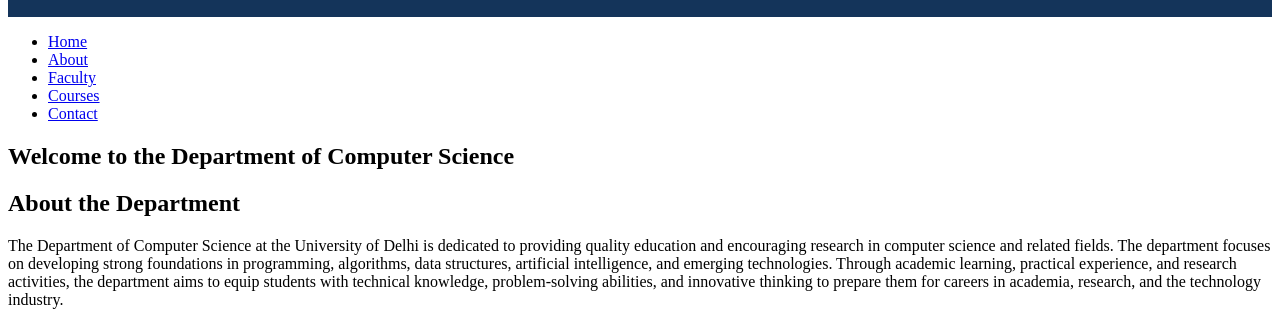
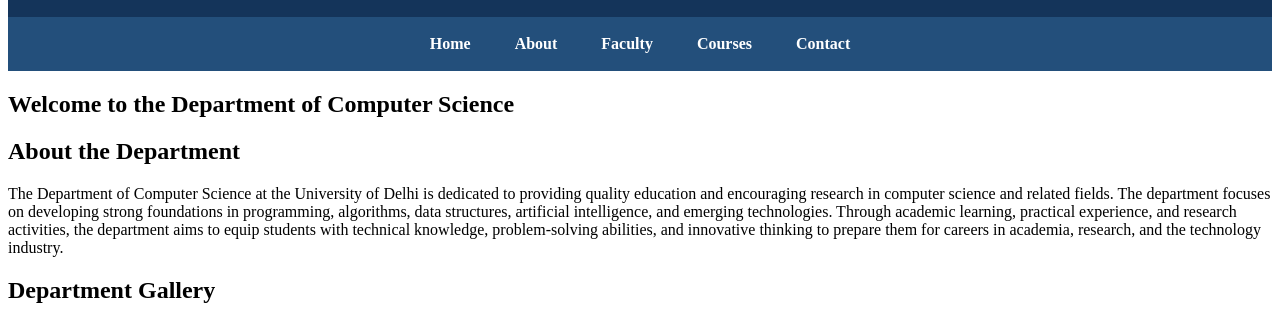
Before and after one commit to Aishwarya9702/du-computer-science-department-website, a plain HTML site: page index.html in a window 1280 px wide. Shown: the part 116-427 px from the top of the page. Drawn offline with Linux system fonts and the light colour scheme.

Commit message:
Style horizontal navigation bar with hover effects

```diff
--- a/index.html
+++ b/index.html
@@ -33,7 +33,7 @@
     </header>
 
 
-    <nav aria-label="Main navigation">
+    <nav class="navbar" aria-label="Main navigation">
         <ul>
             <li><a href="#home">Home</a></li>
             <li><a href="#about">About</a></li>
--- a/style.css
+++ b/style.css
@@ -90,3 +90,50 @@
         font-size: 12px;
     }
 }
+
+
+/* Navigation Bar */
+
+.navbar {
+    background-color: #234F7B;
+    width: 100%;
+}
+
+.navbar ul {
+    display: flex;
+    justify-content: center;
+    align-items: center;
+    flex-wrap: wrap;
+    list-style: none;
+    margin: 0;
+    padding: 0;
+}
+
+.navbar ul li {
+    position: relative;
+}
+
+.navbar ul li a {
+    display: block;
+    padding: 18px 22px;
+    color: white;
+    text-decoration: none;
+    font-size: 16px;
+    font-weight: 600;
+    transition: background-color 0.3s ease;
+}
+
+/* Hover Effect */
+
+.navbar ul li a:hover {
+    background-color: #14345A;
+}
+
+/* Responsive Navigation */
+
+@media (max-width: 600px) {
+    .navbar ul li a {
+        padding: 12px 14px;
+        font-size: 14px;
+    }
+}
```
